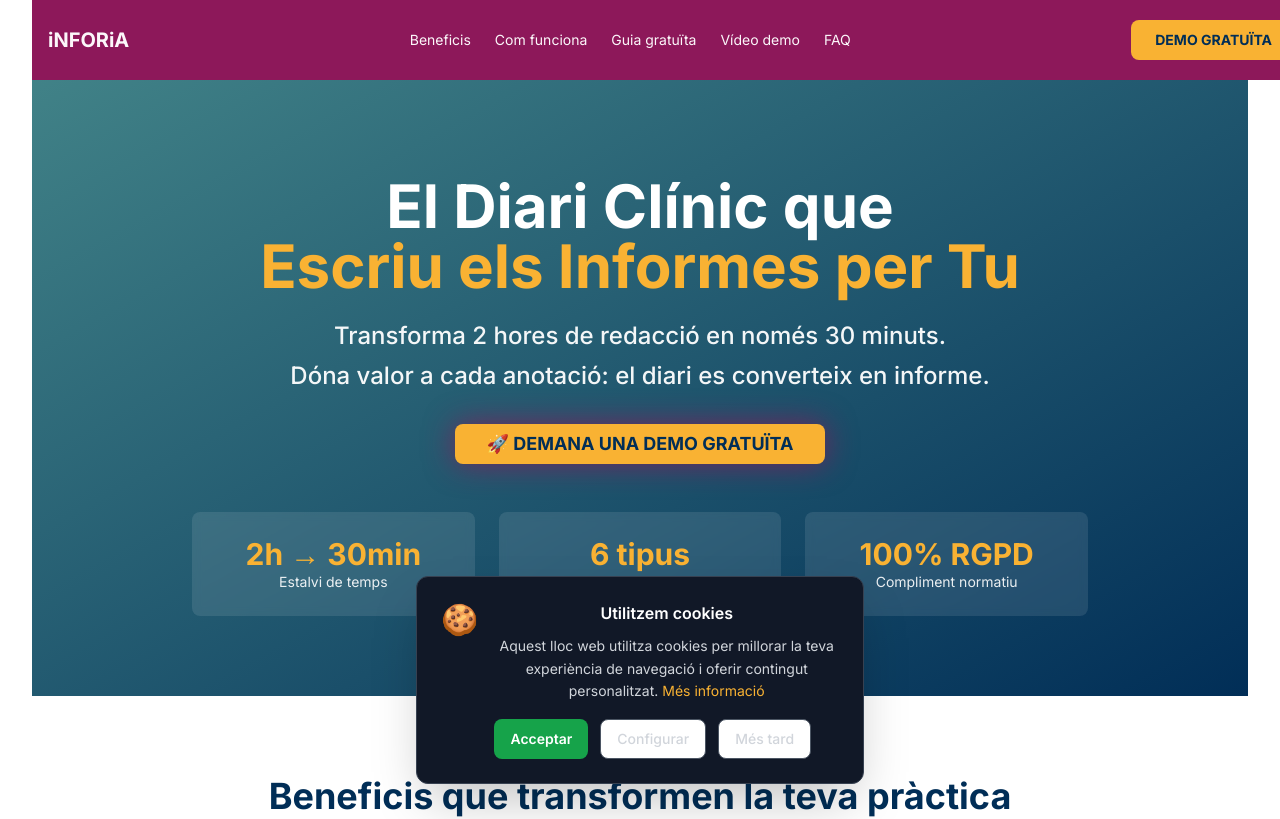
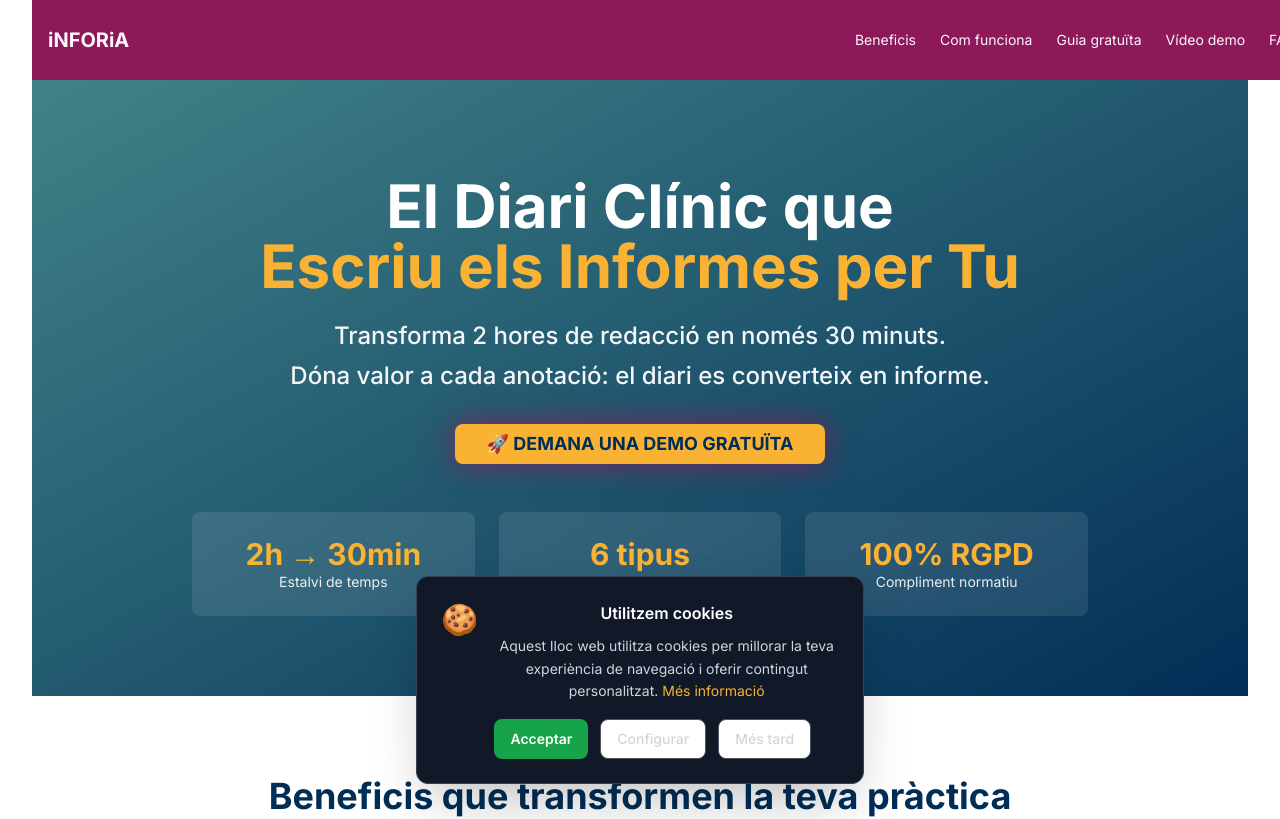
Before and after one commit to MiquelUB/inforia-report-scribe, a React (Vite) app: page / in a window 1280 px wide. Shown: the top 819 px of the page. Built offline with nearby package versions, Linux system fonts and the light colour scheme.

Commit message:
Fix: Remove incorrect CTA button
Removed the CTA button from the header, as it was incorrectly re-added.

```diff
--- a/src/components/landing/Header.tsx
+++ b/src/components/landing/Header.tsx
@@ -18,19 +18,6 @@ export const Header = () => {
 
   const scrollToSection = (sectionId: string) => {
     const element = document.getElementById(sectionId);
-    if (element) {
-      const headerHeight = 80;
-      const elementPosition = element.offsetTop - headerHeight;
-      window.scrollTo({
-        top: elementPosition,
-        behavior: 'smooth'
-      });
-    }
-    setIsMobileMenuOpen(false);
-  };
-
-  const scrollToForm = () => {
-    const element = document.getElementById('contact-form');
     if (element) {
       const headerHeight = 80;
       const elementPosition = element.offsetTop - headerHeight;
@@ -77,16 +64,6 @@ export const Header = () => {
             ))}
           </nav>
 
-          {/* CTA Button */}
-          <div className="hidden md:block">
-            <Button
-              onClick={scrollToForm}
-              className="bg-inforia-accent text-inforia-dark font-bold px-6 py-2 rounded-lg hover:bg-yellow-400 transition-all duration-300"
-            >
-              DEMO GRATUÏTA
-            </Button>
-          </div>
-
           {/* Botó menú mòbil */}
           <button
             className="md:hidden text-inforia-light hover:text-yellow-300 transition-colors"
@@ -110,12 +87,6 @@ export const Header = () => {
                   {item.label}
                 </button>
               ))}
-              <button
-                onClick={scrollToForm}
-                className="block w-full text-left px-4 py-2 text-inforia-accent font-bold hover:text-yellow-300 hover:bg-inforia-secondary/20 transition-colors"
-              >
-                DEMO GRATUÏTA
-              </button>
             </nav>
           </div>
         )}
```
